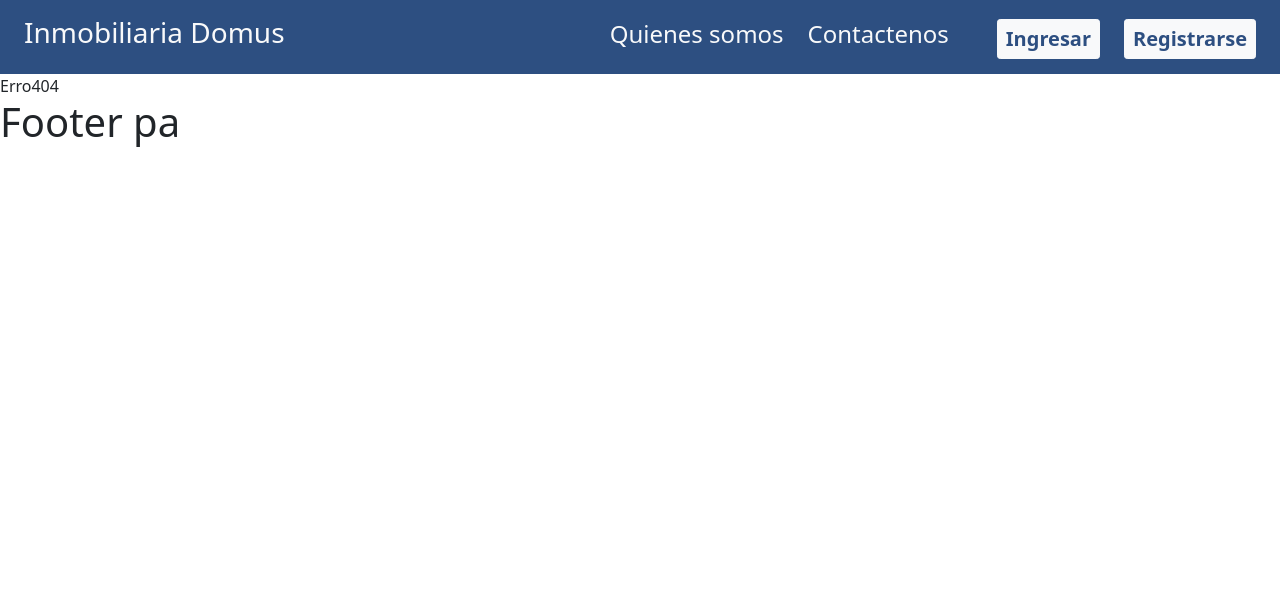
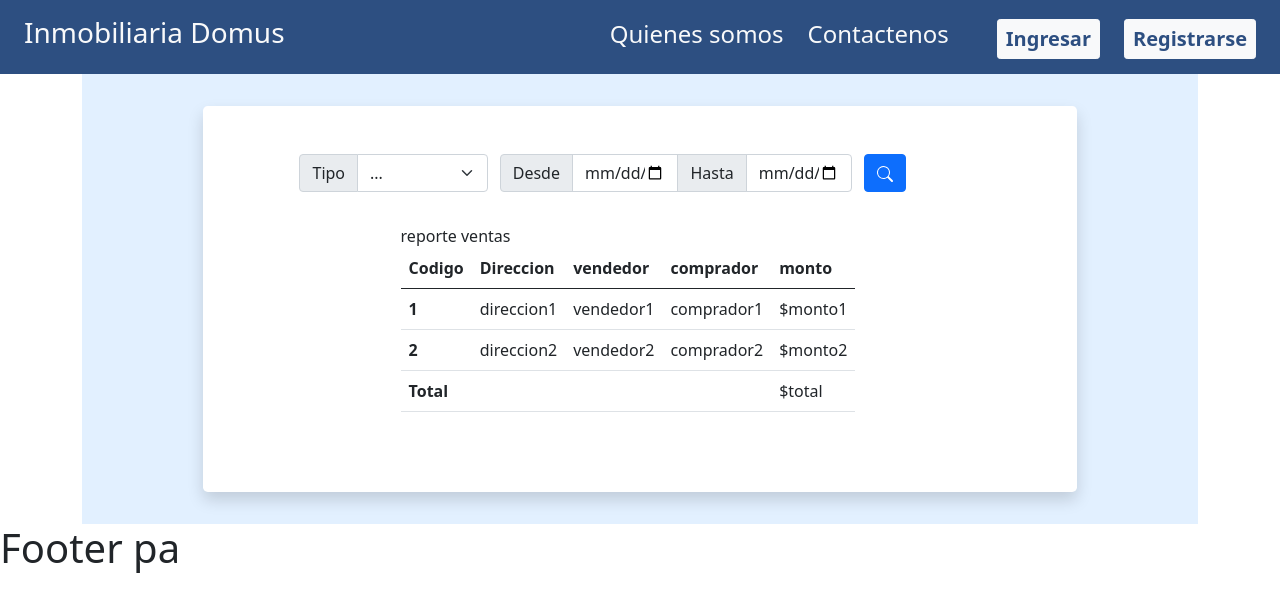
Before and after one commit to joaquindlr/DomusSystem, a React (Create React App) app: page /consulta-reporte in a window 1280 px wide. Shown: the top 612 px of the page. Built offline with nearby package versions, Linux system fonts and the light colour scheme.

Commit message:
consulta de reportes a medias todavia

```diff
--- /dev/null
+++ b/src/pages/ConsultaReporte.js
@@ -0,0 +1,122 @@
+import React from "react";
+const ConsultaReporte = () => {
+  return (
+    <>
+      <div className="container">
+        <div
+          style={{
+            display: "grid",
+            placeItems: "center",
+            backgroundColor: "#E2F0FF",
+            paddingTop: "2rem",
+            paddingBottom: "2rem",
+          }}
+        >
+          <div className="row px-5">
+            <div className="col">
+              <div
+                className="rounded-3 py-5 px-5 shadow "
+                style={{
+                  width: "100%",
+                  height: "100%",
+                  display: "grid",
+                  placeItems: "center",
+                  backgroundColor: "white",
+                }}
+              >
+                <div className="row mx-auto ps-4">
+                  <div className="col-3 ms-4 p-0">
+                    <div class="input-group">
+                      <label class="input-group-text" for="inputGroupSelect01">
+                        Tipo
+                      </label>
+                      <select class="form-select" id="inputGroupSelect01">
+                        <option selected>...</option>
+                        <option value="1">Venta</option>
+                        <option value="2">Alquiler</option>
+                        <option value="3">Cliente</option>
+                        <option value="4">Propiedad</option>
+                      </select>
+                    </div>
+                  </div>
+                  <div className="col-6">
+                    <div class="input-group mb-3">
+                      <span class="input-group-text">Desde</span>
+                      <input
+                        type="date"
+                        class="form-control"
+                        placeholder="Username"
+                        aria-label="Username"
+                      />
+                      <span class="input-group-text">Hasta</span>
+                      <input
+                        type="date"
+                        class="form-control"
+                        placeholder="Server"
+                        aria-label="Server"
+                      />
+                    </div>
+                  </div>
+                  <div className="col-2 p-0 m-0">
+                    <a className="btn btn-primary" href="#" role="button">
+                      <svg
+                        xmlns="http://www.w3.org/2000/svg"
+                        width="16"
+                        height="16"
+                        fill="currentColor"
+                        className="bi bi-search"
+                        viewBox="0 0 16 16"
+                      >
+                        <path d="M11.742 10.344a6.5 6.5 0 1 0-1.397 1.398h-.001c.03.04.062.078.098.115l3.85 3.85a1 1 0 0 0 1.415-1.414l-3.85-3.85a1.007 1.007 0 0 0-.115-.1zM12 6.5a5.5 5.5 0 1 1-11 0 5.5 5.5 0 0 1 11 0z" />
+                      </svg>
+                    </a>
+                  </div>
+                </div>
+                <div className="row">
+                  <div className="row">
+                    <div className="col p-3">
+                      reporte ventas
+                      <table class="table p-2 me-4">
+                        <thead>
+                          <tr>
+                            <th scope="col">Codigo</th>
+                            <th scope="col">Direccion</th>
+                            <th scope="col">vendedor</th>
+                            <th scope="col">comprador</th>
+                            <th scope="col">monto</th>
+                          </tr>
+                        </thead>
+                        <tbody>
+                          <tr>
+                            <th scope="row">1</th>
+                            <td>direccion1</td>
+                            <td>vendedor1</td>
+                            <td>comprador1</td>
+                            <td>$monto1</td>
+                          </tr>
+                          <tr>
+                            <th scope="row">2</th>
+                            <td>direccion2</td>
+                            <td>vendedor2</td>
+                            <td>comprador2</td>
+                            <td>$monto2</td>
+                          </tr>
+                          <tr>
+                            <th scope="row" colspan="4">Total</th>
+                            <td>$total</td>
+                          </tr>
+                        </tbody>
+                      </table>
+                    </div>
+                  </div>
+                </div>
+              </div>
+            </div>
+          </div>
+        </div>
+      </div>
+    </>
+  );
+};
+
+export default ConsultaReporte;
--- a/src/pages/MenuEmpleado.js
+++ b/src/pages/MenuEmpleado.js
@@ -16,14 +16,14 @@ const MenuEmpleado = () => {
           className="rounded-3 py-5 shadow "
           style={{
             width: "30rem",
-            height: "30rem",
+            height: "100%",
             display: "grid",
             placeItems: "center",
             backgroundColor: "white",
           }}
         >
           <div className="d-grid gap-2 col-5">
-            <button className="btn btn-primary" type="button">
+            <a className="btn btn-primary" href="/agenda" role="button">
               <svg
                 xmlns="http://www.w3.org/2000/svg"
                 width="16"
@@ -36,8 +36,8 @@ const MenuEmpleado = () => {
                 <path d="M3.5 0a.5.5 0 0 1 .5.5V1h8V.5a.5.5 0 0 1 1 0V1h1a2 2 0 0 1 2 2v11a2 2 0 0 1-2 2H2a2 2 0 0 1-2-2V3a2 2 0 0 1 2-2h1V.5a.5.5 0 0 1 .5-.5zM1 4v10a1 1 0 0 0 1 1h12a1 1 0 0 0 1-1V4H1z" />
               </svg>{" "}
               Agenda
-            </button>
-            <button className="btn btn-primary" type="button">
+            </a>
+            <a className="btn btn-primary" href="/Reportes" role="button">
               <svg
                 xmlns="http://www.w3.org/2000/svg"
                 width="16"
@@ -48,9 +48,9 @@ const MenuEmpleado = () => {
               >
                 <path d="M14 4.5V14a2 2 0 0 1-2 2H4a2 2 0 0 1-2-2V2a2 2 0 0 1 2-2h5.5L14 4.5zm-3 0A1.5 1.5 0 0 1 9.5 3V1H4a1 1 0 0 0-1 1v12a1 1 0 0 0 1 1h8a1 1 0 0 0 1-1V4.5h-2z" />
               </svg>{" "}
-              Documento
-            </button>
-            <button className="btn btn-primary" type="button">
+              Reportes
+            </a>
+            <a className="btn btn-primary" href="#" role="button">
               <svg
                 xmlns="http://www.w3.org/2000/svg"
                 width="16"
@@ -63,8 +63,22 @@ const MenuEmpleado = () => {
                 <path d="M7 5.5a.5.5 0 0 1 .5-.5h5a.5.5 0 0 1 0 1h-5a.5.5 0 0 1-.5-.5zm-1.496-.854a.5.5 0 0 1 0 .708l-1.5 1.5a.5.5 0 0 1-.708 0l-.5-.5a.5.5 0 1 1 .708-.708l.146.147 1.146-1.147a.5.5 0 0 1 .708 0zM7 9.5a.5.5 0 0 1 .5-.5h5a.5.5 0 0 1 0 1h-5a.5.5 0 0 1-.5-.5zm-1.496-.854a.5.5 0 0 1 0 .708l-1.5 1.5a.5.5 0 0 1-.708 0l-.5-.5a.5.5 0 0 1 .708-.708l.146.147 1.146-1.147a.5.5 0 0 1 .708 0z" />
               </svg>{" "}
               Solicitudes
-            </button>
-            <button className="btn btn-primary" type="button">
+            </a>
+            <a className="btn btn-primary" href="#" role="button">
+              <svg
+                xmlns="http://www.w3.org/2000/svg"
+                width="16"
+                height="16"
+                fill="currentColor"
+                class="bi bi-file-earmark-text"
+                viewBox="0 0 16 16"
+              >
+                <path d="M5.5 7a.5.5 0 0 0 0 1h5a.5.5 0 0 0 0-1h-5zM5 9.5a.5.5 0 0 1 .5-.5h5a.5.5 0 0 1 0 1h-5a.5.5 0 0 1-.5-.5zm0 2a.5.5 0 0 1 .5-.5h2a.5.5 0 0 1 0 1h-2a.5.5 0 0 1-.5-.5z" />
+                <path d="M9.5 0H4a2 2 0 0 0-2 2v12a2 2 0 0 0 2 2h8a2 2 0 0 0 2-2V4.5L9.5 0zm0 1v2A1.5 1.5 0 0 0 11 4.5h2V14a1 1 0 0 1-1 1H4a1 1 0 0 1-1-1V2a1 1 0 0 1 1-1h5.5z" />
+              </svg>{" "}
+              Consultas
+            </a>
+            <a className="btn btn-primary" href="#" role="button">
               <svg
                 xmlns="http://www.w3.org/2000/svg"
                 width="16"
@@ -76,8 +90,8 @@ const MenuEmpleado = () => {
                 <path d="M1 2.828c.885-.37 2.154-.769 3.388-.893 1.33-.134 2.458.063 3.112.752v9.746c-.935-.53-2.12-.603-3.213-.493-1.18.12-2.37.461-3.287.811V2.828zm7.5-.141c.654-.689 1.782-.886 3.112-.752 1.234.124 2.503.523 3.388.893v9.923c-.918-.35-2.107-.692-3.287-.81-1.094-.111-2.278-.039-3.213.492V2.687zM8 1.783C7.015.936 5.587.81 4.287.94c-1.514.153-3.042.672-3.994 1.105A.5.5 0 0 0 0 2.5v11a.5.5 0 0 0 .707.455c.882-.4 2.303-.881 3.68-1.02 1.409-.142 2.59.087 3.223.877a.5.5 0 0 0 .78 0c.633-.79 1.814-1.019 3.222-.877 1.378.139 2.8.62 3.681 1.02A.5.5 0 0 0 16 13.5v-11a.5.5 0 0 0-.293-.455c-.952-.433-2.48-.952-3.994-1.105C10.413.809 8.985.936 8 1.783z" />
               </svg>{" "}
               Ir al catalogo
-            </button>
-            <button className="btn btn-primary" type="button">
+            </a>
+            <a className="btn btn-primary mt-5" href="#" role="button">
               <svg
                 xmlns="http://www.w3.org/2000/svg"
                 width="16"
@@ -93,7 +107,7 @@ const MenuEmpleado = () => {
                 />
               </svg>{" "}
               Agregar empleado
-            </button>
+            </a>
           </div>
         </div>
       </div>
--- /dev/null
+++ b/src/pages/Reportes.js
@@ -0,0 +1,44 @@
+import React from "react";
+const Reportes = () => {
+  return (
+    <>
+      <div className="container">
+        <div
+          style={{
+            display: "grid",
+            placeItems: "center",
+            backgroundColor: "#E2F0FF",
+            paddingTop: "2rem",
+            paddingBottom: "2rem",
+          }}
+        >
+          <div className="row">
+            <div className="col m-3">
+              <div
+                className="rounded-3 py-5 shadow "
+                style={{
+                  width: "30rem",
+                  height: "100%",
+                  display: "grid",
+                  placeItems: "center",
+                  backgroundColor: "white",
+                }}
+              >
+                <div className="d-grid gap-2 col-5">
+                  <a className="btn btn-primary" href="#" role="button">
+                    Generar Reportes
+                  </a>
+                  <a className="btn btn-primary" href="/consulta-reporte" role="button">
+                    Visualizar Reporte
+                  </a>
+                </div>
+              </div>
+            </div>
+          </div>
+        </div>
+      </div>
+    </>
+  );
+};
+
+export default Reportes;
```
Also changed, not shown: src/configs/routes.js (+13 -1 lines).
